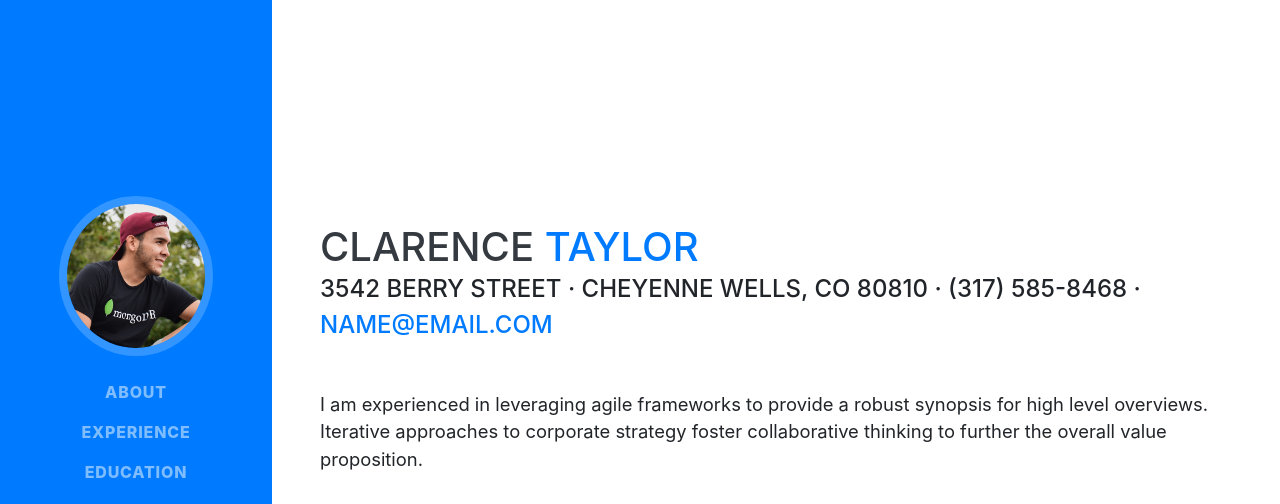
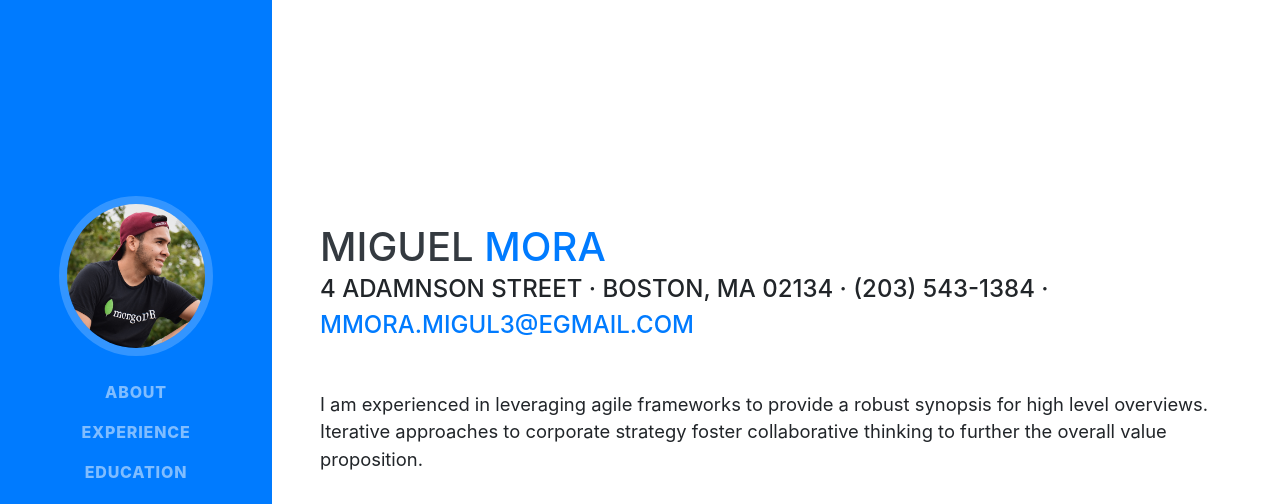
Before and after one commit to mamora19/Resume, a website with bundled scripts: page index.html in a window 1280 px wide. Shown: the top 504 px of the page. Built offline with nearby package versions, Linux system fonts and the light colour scheme; a web font is replaced by a local one.

Commit message:
inital changes to index.html

```diff
--- a/index.html
+++ b/index.html
@@ -8,7 +8,7 @@
   <meta name="description" content="">
   <meta name="author" content="">
 
-  <title>Resume - Start Bootstrap Theme</title>
+  <title>Miguel Mora Resume</title>
 
   <!-- Bootstrap core CSS -->
   <link href="vendor/bootstrap/css/bootstrap.min.css" rel="stylesheet">
@@ -27,7 +27,7 @@
 
   <nav class="navbar navbar-expand-lg navbar-dark bg-primary fixed-top" id="sideNav">
     <a class="navbar-brand js-scroll-trigger" href="#page-top">
-      <span class="d-block d-lg-none">Clarence Taylor</span>
+      <span class="d-block d-lg-none">Miguel Mora</span>
       <span class="d-none d-lg-block">
         <img class="img-fluid img-profile rounded-circle mx-auto mb-2" src="img/profile.jpg" alt="">
       </span>
@@ -63,11 +63,11 @@
 
     <section class="resume-section p-3 p-lg-5 d-flex align-items-center" id="about">
       <div class="w-100">
-        <h1 class="mb-0">Clarence
-          <span class="text-primary">Taylor</span>
+        <h1 class="mb-0">Miguel
+          <span class="text-primary">Mora</span>
         </h1>
-        <div class="subheading mb-5">3542 Berry Street · Cheyenne Wells, CO 80810 · (317) 585-8468 ·
-          <a href="mailto:name@email.com">name@email.com</a>
+        <div class="subheading mb-5">4 Adamnson Street · Boston, MA 02134 · (203) 543-1384 ·
+          <a href="mailto:mmora.migul3@egmail.com">mmora.migul3@egmail.com</a>
         </div>
         <p class="lead mb-5">I am experienced in leveraging agile frameworks to provide a robust synopsis for high level overviews. Iterative approaches to corporate strategy foster collaborative thinking to further the overall value proposition.</p>
         <div class="social-icons">
```
